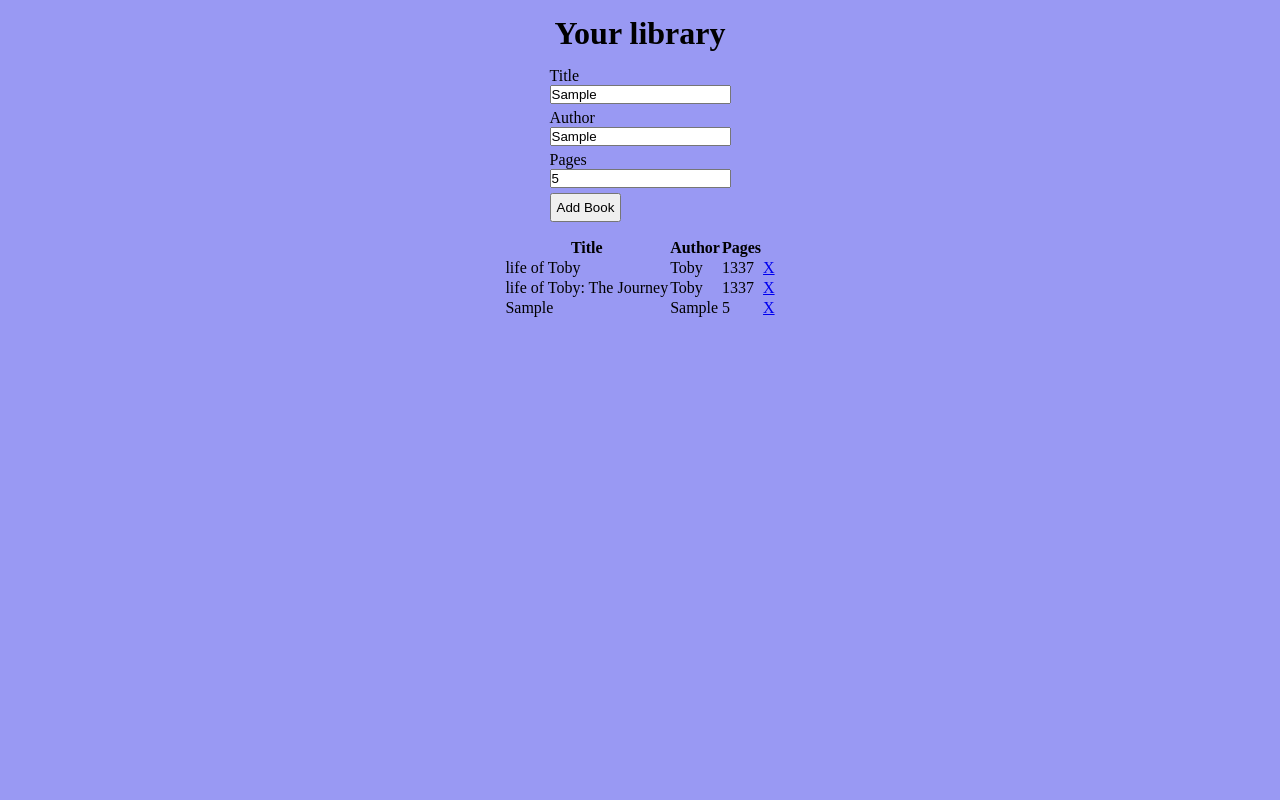
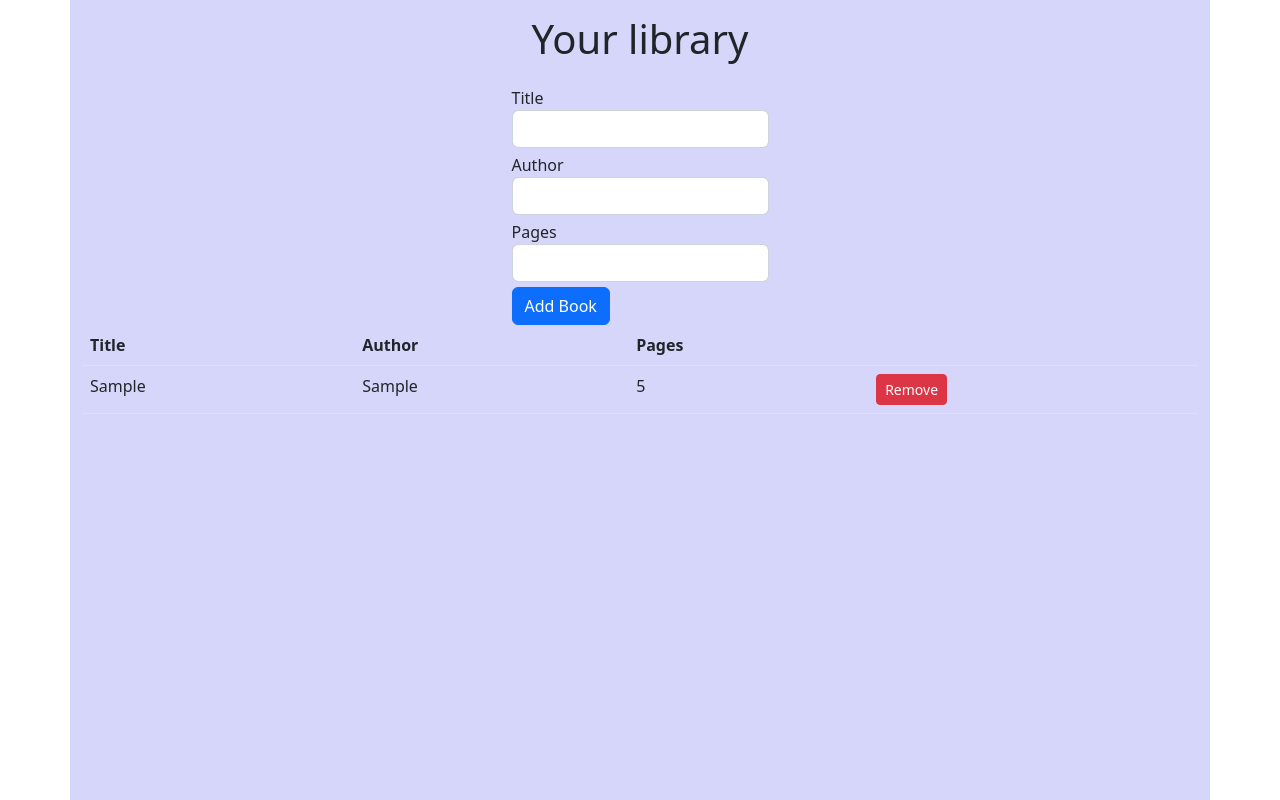
Before and after one commit to SbTobe/JS-book-library, a plain HTML site: page index.html in a window 1280 px wide. Both pictures are taken after typing "Sample", "Sample", "5" into the empty fields and a click on the input "Add Book". Drawn offline with nearby package versions, Linux system fonts and the light colour scheme.

Commit message:
Added function to remove book and updated the design

```diff
--- a/app.js
+++ b/app.js
@@ -11,23 +11,13 @@ class Book {
 //UI Class
 class UI {
   static displayBooks() {
-    const storedBooks = [
-      {
-        title: "life of Toby",
-        author: "Toby",
-        pages: "1337",
-      },
-      {
-        title: "life of Toby: The Journey",
-        author: "Toby",
-        pages: "1337",
-      },
-    ];
 
     const books = storedBooks;
 
     books.forEach((book) => UI.addBookToList(book));
   }
+
+  //add the book
   static addBookToList(book) {
     const list = document.querySelector("#book-list");
 
@@ -37,10 +27,22 @@ class UI {
         <td>${book.title}</td>
         <td>${book.author}</td>
         <td>${book.pages}</td>
-        <td><a href="#" class="delete-book">X</a></td>
+        <td><a href="#" class="btn delete-book delete btn-danger btn-sm">Remove</a></td>
         `;
 
     list.appendChild(row);
+  }
+  //delete the book
+  static deleteBook(el) {
+    if (el.classList.contains("delete")) {
+      el.parentElement.parentElement.remove();
+    }
+  }
+
+  static clearFields() {
+    document.querySelector("#title").value = "";
+    document.querySelector("#author").value = "";
+    document.querySelector("#pages").value = "";
   }
 }
 
@@ -49,14 +51,26 @@ class UI {
 document.addEventListener("DOMContentLoaded", UI.displayBooks);
 
 // function to add book
-document.querySelector("#book-form").addEventListener('submit', (e) => {
+document.querySelector("#book-form").addEventListener("submit", (e) => {
   e.preventDefault();
+  //getting the input values
+  const title = document.querySelector("#title").value;
+  const author = document.querySelector("#author").value;
+  const pages = document.querySelector("#pages").value;
 
-  const title = document.querySelector('#title').value;
-  const author = document.querySelector('#author').value;
-  const pages = document.querySelector('#pages').value;
-
+  //validate the fields
+  if (title === "" || author === "" || pages === "") {
+    alert("Please fill in all fields");
+  } else {
     const book = new Book(title, author, pages);
 
     UI.addBookToList(book);
+
+    UI.clearFields();
+  }
 });
+
+//Remove a book
+document.querySelector("#book-list").addEventListener("click", (e) => {
+  UI.deleteBook(e.target);
+});
--- a/index.html
+++ b/index.html
@@ -1,31 +1,41 @@
 <!DOCTYPE html>
 <html lang="en">
   <head>
-    <meta charset="UTF-8">
-    <meta http-equiv="X-UA-Compatible" content="IE=edge">
-    <meta name="viewport" content="width=device-width, initial-scale=1.0">
-    <link rel="stylesheet" href="style.css">
+    <meta charset="UTF-8" />
+    <meta http-equiv="X-UA-Compatible" content="IE=edge" />
+    <meta name="viewport" content="width=device-width, initial-scale=1.0" />
+    <link rel="stylesheet" href="style.css" />
     <script src="app.js" defer></script>
+    <link
+      href="https://cdn.jsdelivr.net/npm/bootstrap@5.2.1/dist/css/bootstrap.min.css"
+      rel="stylesheet"
+      integrity="sha384-iYQeCzEYFbKjA/T2uDLTpkwGzCiq6soy8tYaI1GyVh/UjpbCx/TYkiZhlZB6+fzT"
+      crossorigin="anonymous"
+    />
+    <script
+      src="https://cdn.jsdelivr.net/npm/bootstrap@5.2.1/dist/js/bootstrap.bundle.min.js"
+      integrity="sha384-u1OknCvxWvY5kfmNBILK2hRnQC3Pr17a+RTT6rIHI7NnikvbZlHgTPOOmMi466C8"
+      crossorigin="anonymous"
+    ></script>
     <title>Library</title>
   </head>
   <body>
     <div class="container">
-        <h1 class="title">
-          Your library </h1>
-          <form id="book-form">
+      <h1 class="title">Your library</h1>
+      <form id="book-form" >
         <div class="form-group">
           <label for="title">Title</label>
-              <input type="text" id="title" class="form-control">
+          <input type="text" id="title" class="form-control" />
         </div>
         <div class="form-group">
           <label for="author">Author</label>
-              <input type="text" id="author" class="form-control">
+          <input type="text" id="author" class="form-control" />
         </div>
         <div class="form-group">
           <label for="pages">Pages</label>
-              <input type="number" id="pages" class="form-control">
+          <input type="number" id="pages" class="form-control" />
         </div>
-            <input type="submit" value="Add Book" class="add-book">
+        <input type="submit" value="Add Book" class="add-book btn btn-primary" />
       </form>
       <table class="table">
         <thead>
@@ -40,6 +50,5 @@
         <tbody id="book-list"></tbody>
       </table>
     </div>
-
   </body>
 </html>
--- a/style.css
+++ b/style.css
@@ -4,14 +4,15 @@
 }
 
 .container {
-  background-color: rgb(153, 153, 243);
+  background-color: rgb(214, 214, 250);
 
   height: 100vh;
-  width: 100vw;
+  width: 50vw;
   display: flex;
 
   align-items: center;
   flex-direction: column;
+
 }
 
 .title {
@@ -21,7 +22,7 @@
 .form-control {
   display: flex;
   flex-direction: row;
-  padding-bottom: ;
+
 }
 
 .add-book {
```
Lines whose indentation alone changed are shown as unchanged.
